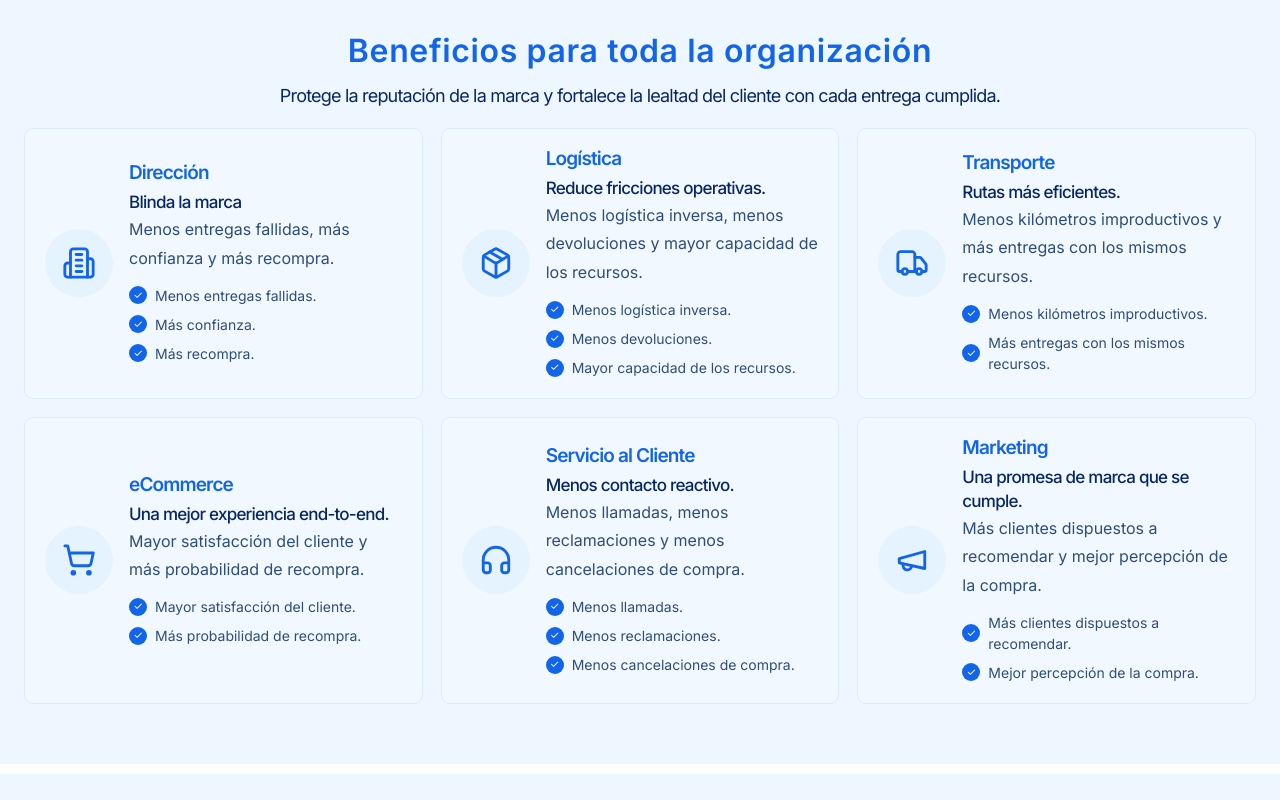
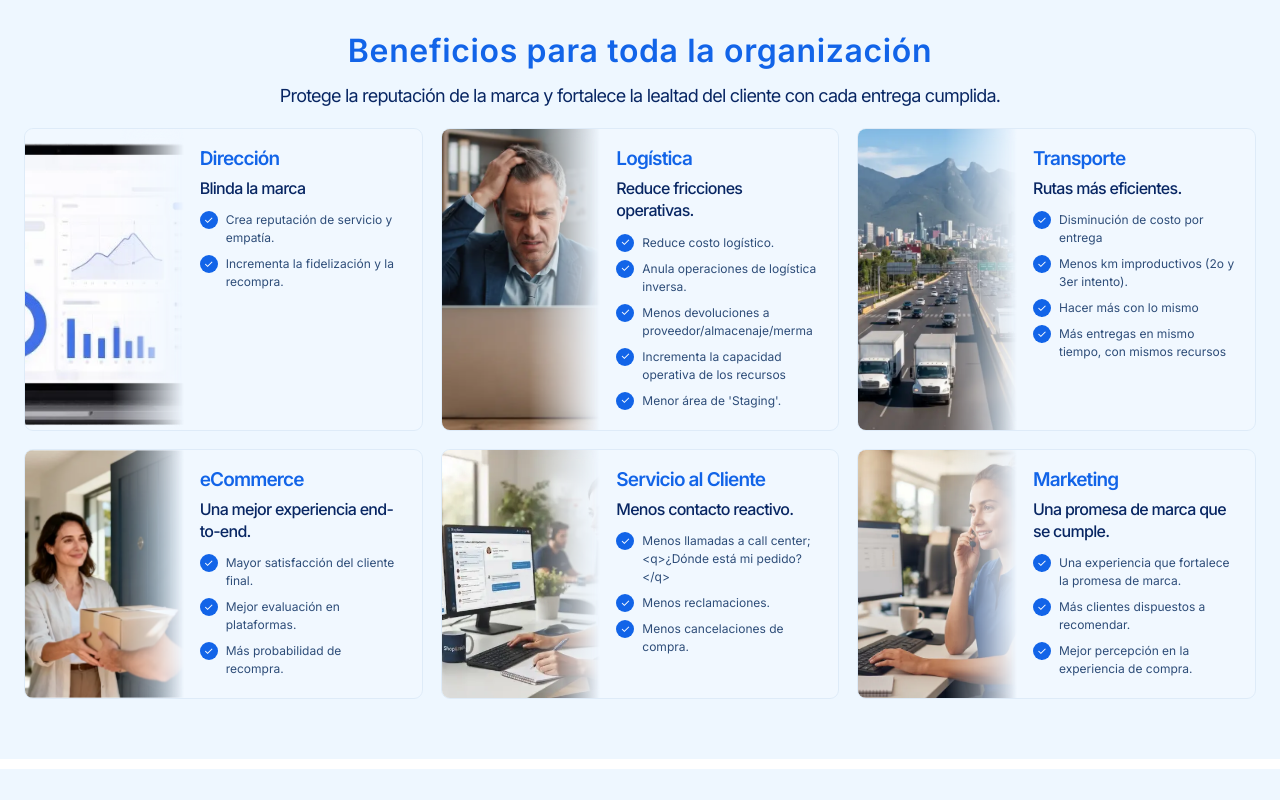
Before and after one commit to alonsoct00/shopitrack-v0, a React (Vite) app: page /empresas in a window 1280 px wide. Shown: the part 3180-3980 px from the top of the page. Built offline with nearby package versions, Linux system fonts and the light colour scheme.

Commit message:
update september 23

```diff
--- a/src/components/InfoCard.tsx
+++ b/src/components/InfoCard.tsx
@@ -4,19 +4,31 @@ export function InfoCard({
   icon,
   title,
   label,
+  image,
   items,
   children,
 }: {
-  icon: ReactNode;
+  icon?: ReactNode;
   title: string;
   label?: string;
+  image?: { src: string; alt: string };
   items?: string[];
   children?: ReactNode;
 }) {
   return (
-    <article className="info-card">
-      <div className="round-icon">{icon}</div>
-      <div>
+    <article className={`info-card${image ? " info-card--media" : ""}`}>
+      {image ? (
+        <img
+          className="info-card-media"
+          src={image.src}
+          alt={image.alt}
+          loading="lazy"
+          decoding="async"
+        />
+      ) : (
+        <div className="round-icon">{icon}</div>
+      )}
+      <div className="info-card-body">
         <h2>{title}</h2>
         {label && <h3>{label}</h3>}
         {children && <p>{children}</p>}
--- a/src/data/empresas.ts
+++ b/src/data/empresas.ts
@@ -48,64 +48,88 @@ export const coordinationSteps = [
 export const orgBenefits = [
   {
     title: "Dirección",
+    image: {
+      src: "/images/pc-shopi.webp",
+      alt: "Panel de Shopitrack en laptop y celular",
+    },
     label: "Blinda la marca",
-    description: "Menos entregas fallidas, más confianza y más recompra.",
+    description: "",
     items: [
-      "Menos entregas fallidas.",
-      "Más confianza.",
-      "Más recompra.",
+      "Crea reputación de servicio y empatía.",
+      "Incrementa la fidelización y la recompra.",
     ],
   },
   {
     title: "Logística",
     label: "Reduce fricciones operativas.",
-    description:
-      "Menos logística inversa, menos devoluciones y mayor capacidad de los recursos.",
+    image: {
+      src: "/images/logistics-issues.webp",
+      alt: "Paquetes en un centro de distribución",
+    },
+    description: "",
     items: [
-      "Menos logística inversa.",
-      "Menos devoluciones.",
-      "Mayor capacidad de los recursos.",
+      "Reduce costo logístico.",
+      "Anula operaciones de logística inversa.",
+      "Menos devoluciones a proveedor/almacenaje/merma",
+      "Incrementa la capacidad operativa de los recursos",
+      "Menor área de 'Staging'.",
     ],
   },
   {
     title: "Transporte",
+    image: {
+      src: "/images/carretera-lastmile.webp",
+      alt: "Camiones de reparto circulando por una autopista",
+    },
     label: "Rutas más eficientes.",
-    description:
-      "Menos kilómetros improductivos y más entregas con los mismos recursos.",
+    description: "",
     items: [
-      "Menos kilómetros improductivos.",
-      "Más entregas con los mismos recursos.",
+      "Disminución de costo por entrega",
+      "Menos km improductivos (2o y 3er intento).",
+      "Hacer más con lo mismo",
+      "Más entregas en mismo tiempo, con mismos recursos",
     ],
   },
   {
     title: "eCommerce",
+    image: {
+      src: "/images/entrega-feliz.webp",
+      alt: "Repartidor entregando un paquete a una clienta sonriente",
+    },
     label: "Una mejor experiencia end-to-end.",
-    description:
-      "Mayor satisfacción del cliente y más probabilidad de recompra.",
+    description: "",
     items: [
-      "Mayor satisfacción del cliente.",
+      "Mayor satisfacción del cliente final.",
+      "Mejor evaluación en plataformas.",
       "Más probabilidad de recompra.",
     ],
   },
   {
     title: "Servicio al Cliente",
+    image: {
+      src: "/images/shopi-atencion-cliente-800.webp",
+      alt: "Agente de Shopitrack atendiendo clientes con diadema",
+    },
     label: "Menos contacto reactivo.",
-    description:
-      "Menos llamadas, menos reclamaciones y menos cancelaciones de compra.",
+    description: "",
     items: [
-      "Menos llamadas.",
+      "Menos llamadas a call center; <q>¿Dónde está mi pedido?</q>",
       "Menos reclamaciones.",
       "Menos cancelaciones de compra.",
     ],
   },
   {
     title: "Marketing",
+    image: {
+      src: "/images/atencion-confianza.webp",
+      alt: "Agente sonriendo durante una llamada con un cliente",
+    },
     label: "Una promesa de marca que se cumple.",
-    description:
-      "Más clientes dispuestos a recomendar y mejor percepción de la compra.",
+    description: "",
     items: [
+      "Una experiencia que fortalece la promesa de marca.",
       "Más clientes dispuestos a recomendar.",
-      "Mejor percepción de la compra.",
+      "Mejor percepción en la experiencia de compra.",
     ],
   },
 ];
--- a/src/pages/Empresas.tsx
+++ b/src/pages/Empresas.tsx
@@ -326,6 +326,7 @@ export function Empresas() {
                     icon={<BenefitIcon />}
                     title={benefit.title}
                     label={benefit.label}
+                    image={benefit.image}
                     items={benefit.items}
                   >
                     {benefit.description}
--- a/src/styles/cards.scss
+++ b/src/styles/cards.scss
@@ -15,6 +15,31 @@
   gap: 0;
   align-items: stretch;
 
+}
+
+.info-card--media {
+  position: relative;
+  overflow: hidden;
+}
+
+.info-card--media::before {
+  content: "";
+  position: absolute;
+  top: 0;
+  bottom: 0;
+  left: calc(40% - 64px);
+  width: 64px;
+  backdrop-filter: blur(6px);
+  mask-image: linear-gradient(to right, transparent, #000 60%, transparent);
+  pointer-events: none;
+}
+
+.info-card-media {
+  flex: 0 0 40%;
+  width: 40%;
+  align-self: stretch;
+  object-fit: cover;
+  mask-image: linear-gradient(to right, #000 55%, transparent);
 }
 
 .info-card strong,
--- a/src/styles/custom.scss
+++ b/src/styles/custom.scss
@@ -457,6 +457,21 @@ $page-break-mobile: 960px;
         .benefits-section {
             .benefits-grid {
                 margin-top: 20px;
+
+                .info-card-body {
+                    align-self: normal !important;
+                    h3 {
+                        font-size: 16px;
+                    }
+                    .industry-list {
+                        align-items: flex-start;
+                        justify-content: flex-start;
+                        li {
+                            font-size: 12px;
+                            align-items: normal;
+                        }
+                    }
+                }
             }
         }
         .stat-card h2 {
@@ -572,6 +587,16 @@ $page-break-mobile: 960px;
                 gap: 16px;
                 align-items: center;
                 justify-content: normal;
+
+                &.info-card--media {
+                    padding: 0;
+                    align-items: stretch;
+
+                    .info-card-body {
+                        padding: 20px 20px 20px 0;
+                        align-self: center;
+                    }
+                }
 
                 h2 {
                     font-size: 19px;
```
Also changed, not shown: 1 other file (tests, documents, lock files or other folders).
